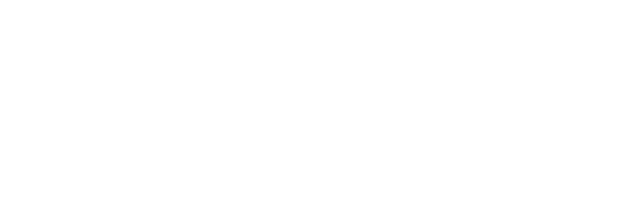
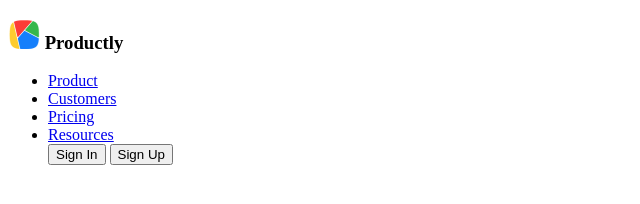
Before and after one commit to Kaca-S/figma-productly, a plain HTML site: page index.html in a window 1280 px wide. Shown: the whole page, without its empty margins (0-640 px from the left). Drawn offline with Linux system fonts and the light colour scheme.

Commit message:
added folder pages and 4 files

```diff
--- a/index.html
+++ b/index.html
@@ -6,6 +6,18 @@
     <title>Productly</title>
 </head>
 <body>
-
+    <h3><img src="images/logo-img.png" alt="Productly Logo"/>
+        <span class="logo">Productly</span>
+    </h3>
+    <ul class="nav">
+        <li><a href="pages/product.html">Product</a></li>
+        <li><a href="pages/customers.html">Customers</a></li>
+        <li><a href="pages/pricing.html">Pricing</a></li>
+        <li><a href="pages/resources.html">Resources</a></li>
+        <div class="nav-button">
+        <button class="btn-signin">Sign In</button>
+        <button class="btn-signup">Sign Up</button>
+        </div>
+    </ul>
 </body>
 </html>
```
Also changed, not shown: pages/customers.html (added), pages/pricing.html (added), pages/product.html (added), pages/resources.html (added).
